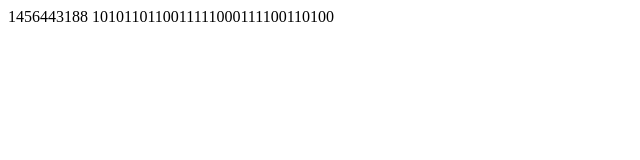
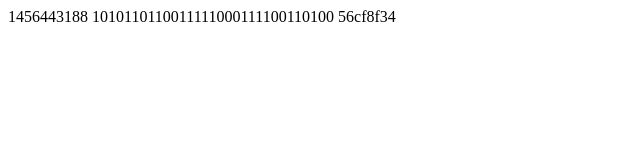
Before and after one commit to pille1842/epoch, a plain HTML site: page index.html in a window 1280 px wide. Shown: the full height of the page, 0-640 px from the left. Drawn offline with nearby package versions, Linux system fonts and the light colour scheme.

Commit message:
Include hexadec in html

```diff
--- a/index.html
+++ b/index.html
@@ -7,6 +7,7 @@
   <body>
     <span id="decimal">You must enable JavaScript in your browser for this site to work.</span>
     <span id="binary"></span>
+    <span id="hexadec"></span>
     <script src="//code.jquery.com/jquery-2.2.1.min.js"></script>
     <script src="epoch.js"></script>
   </body>
```
